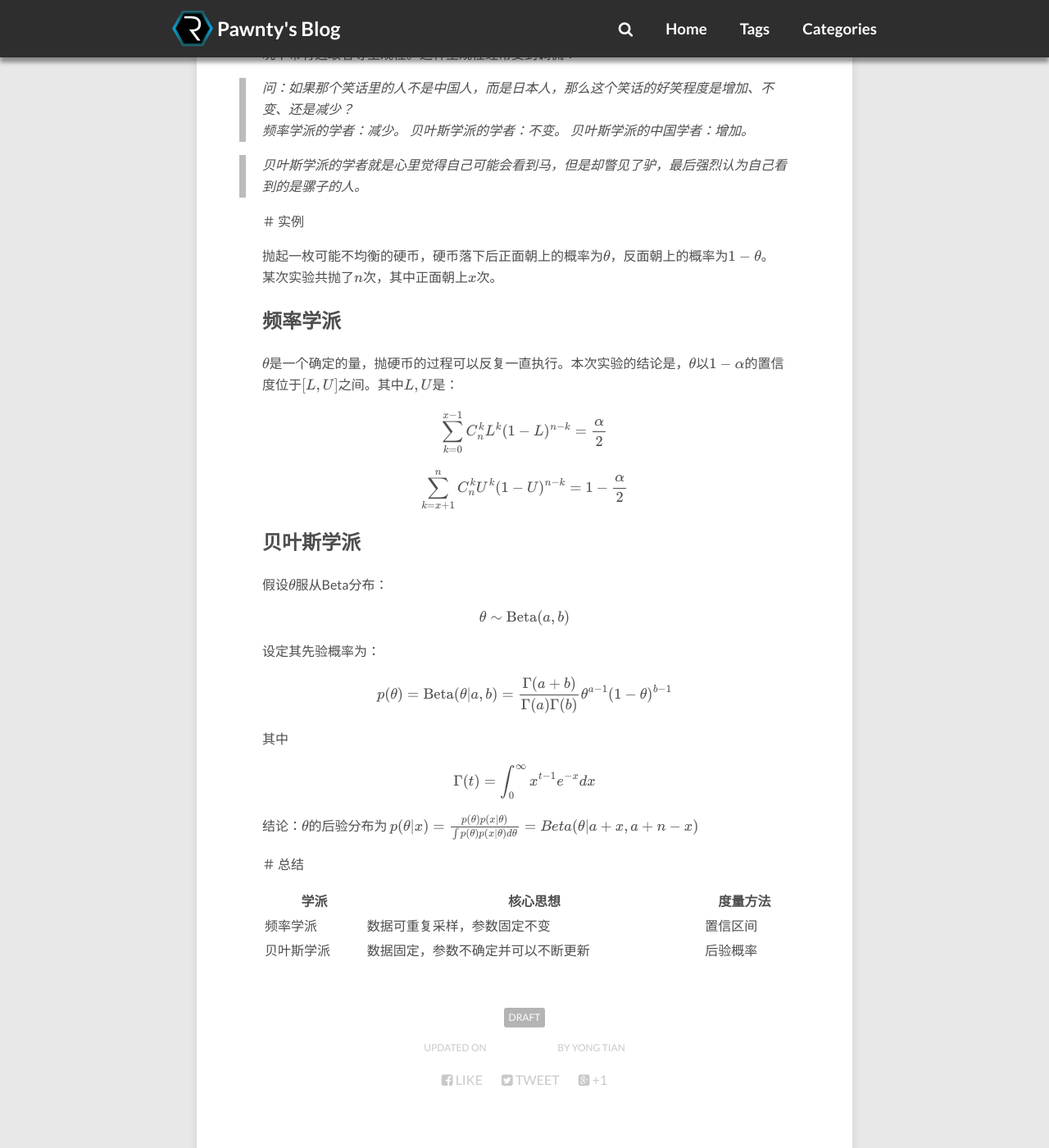
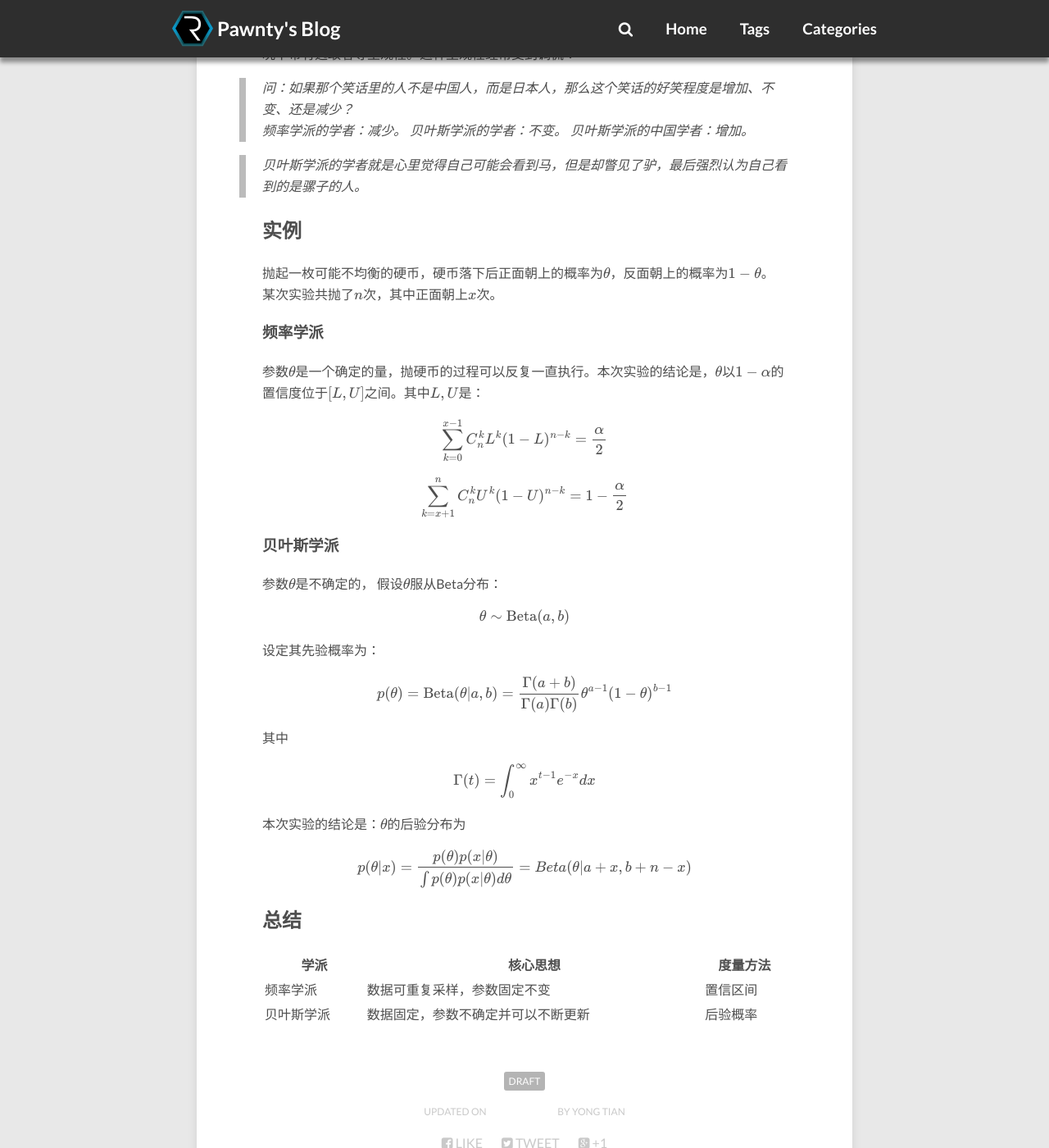
Before and after one commit to pawnty/pawnty.github.io, a Jekyll site: the page built from _posts/2016-04-13-frequentist-and-bayesian.md, in a window 1280 px wide and 1400 px high, scrolled down 3148 px. Shown: the whole window at 82% size. Built offline with Jekyll 4.4.1, drawn with Linux system fonts in a browser that asks for light colours; nearby versions of some CDN libraries; formulas are drawn with MathJax 3; comment, search, counter and statistics services are not loaded.

Commit message:
Update 2016-04-13-frequentist-and-bayesian.md

```diff
--- a/_posts/2016-04-13-frequentist-and-bayesian.md
+++ b/_posts/2016-04-13-frequentist-and-bayesian.md
@@ -66,14 +66,14 @@ $$
 
 
 
-＃ 实例
+## 实例
 
 抛起一枚可能不均衡的硬币，硬币落下后正面朝上的概率为$\theta$，反面朝上的概率为$1-\theta$。
 某次实验共抛了$n$次，其中正面朝上$x$次。
 
-## 频率学派
+### 频率学派
 
-$\theta$是一个确定的量，抛硬币的过程可以反复一直执行。本次实验的结论是，$\theta$以$1-\alpha$的置信度位于$[L, U]$之间。其中$L,U$是：
+参数$\theta$是一个确定的量，抛硬币的过程可以反复一直执行。本次实验的结论是，$\theta$以$1-\alpha$的置信度位于$[L, U]$之间。其中$L,U$是：
 
 
 
@@ -89,8 +89,9 @@ $$
 \end{equation}
 $$
 
-## 贝叶斯学派
+### 贝叶斯学派
 
+参数$\theta$是不确定的，
 假设$\theta$服从Beta分布：
 
 $$\begin{equation}
@@ -109,15 +110,16 @@ $$\begin{equation}
 \Gamma(t)=\int_0^\infty x^{t-1}e^{-x}dx
 \end{equation}$$
 
-结论：$\theta$的后验分布为
+本次实验的结论是：$\theta$的后验分布为
+
 $$
 \begin{equation}
 p(\theta\vert x)=\frac{p(\theta)p(x|\theta)}{\int p(\theta)p(x|\theta) d\theta}
-= Beta(\theta\vert a + x, a + n - x)
+= Beta(\theta\vert a + x, b + n - x)
 \end{equation}
 $$
 
-＃ 总结
+## 总结
 
 
 | 学派 | 核心思想 | 度量方法 |
```
